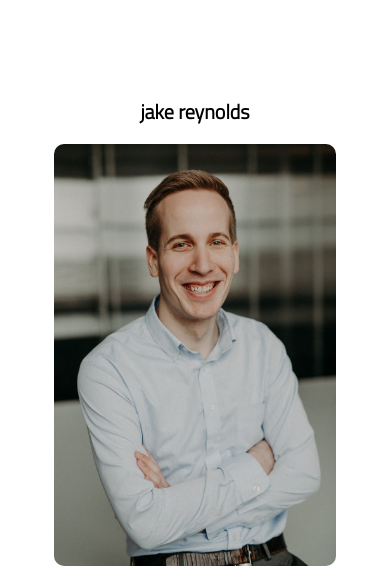
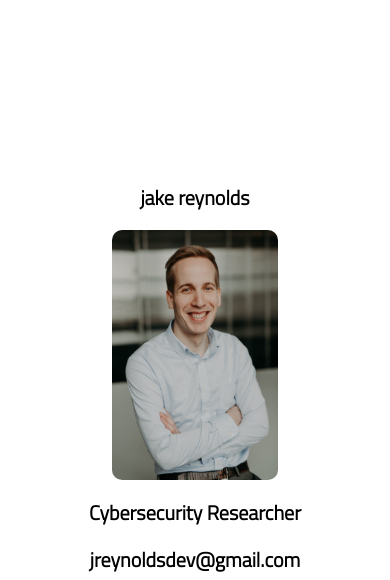
Before and after one commit to JacobReynolds/Personal-Site, a plain HTML site: page index.html in a window 390 px wide. Shown: the top 580 px of the page. Drawn offline with nearby package versions, Linux system fonts and the light colour scheme.

Commit message:
fixing profile sizing

```diff
--- a/index.css
+++ b/index.css
@@ -78,6 +78,9 @@ select option {
     .inner {
       width: 90vw;
     }
+    #mainPic  {
+      max-height: 250px;
+    }
     h2 {
       font-size: 20px;
     }
```
